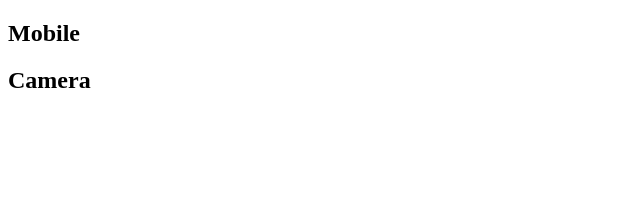
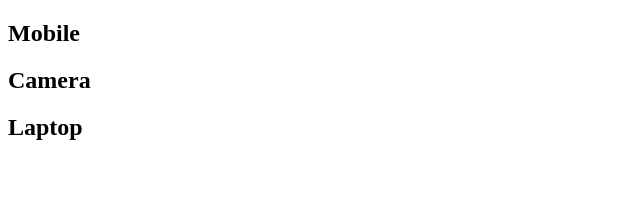
Before and after one commit to SumeetWajpe/Samsung_Vue3_May_26, a Vue app in the folder onlineshoppingapp_optionsapi/: page / in a window 1280 px wide. Shown: the top 204 px of the page, without its empty margins (0-640 px from the left). Built offline with nearby package versions, Linux system fonts and the light colour scheme.

Commit message:
📝 using props

```diff
--- a/onlineshoppingapp_optionsapi/src/App.vue
+++ b/onlineshoppingapp_optionsapi/src/App.vue
@@ -13,5 +13,6 @@ export default {
 <template>
   <Product name="Mobile" />
   <Product name="Camera" />
+  <Product name="Laptop" />
 
 </template>
--- a/onlineshoppingapp_optionsapi/src/components/Product.vue
+++ b/onlineshoppingapp_optionsapi/src/components/Product.vue
@@ -7,7 +7,11 @@
 export default {
     name: 'Product',
     props: {
-        name: String,
+        name: {
+            type: String,
+            required: true
+        },
+
     }
 }
 </script>
```
